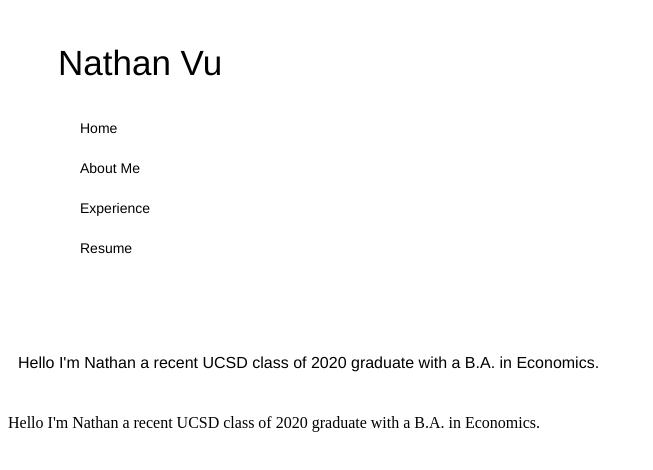
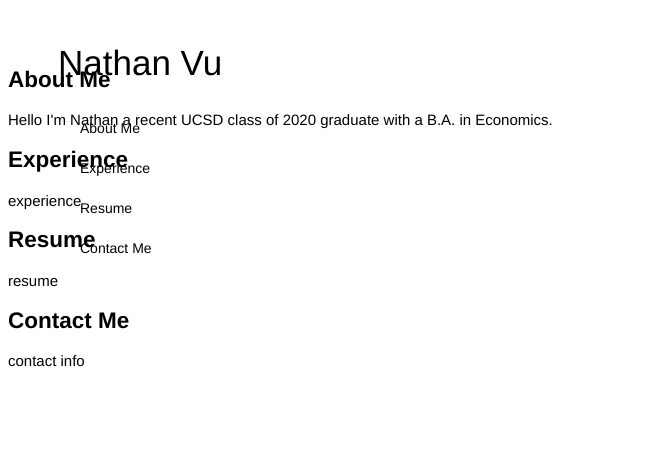
Before and after one commit to combinathan/combinathan.github.io, a plain HTML site: page index.html in a window 1280 px wide. Shown: the whole page, without its empty margins (0-653 px from the left). Drawn offline with nearby package versions, Linux system fonts and the light colour scheme.

Commit message:
Update index.html

```diff
--- a/index.html
+++ b/index.html
@@ -1,10 +1,8 @@
 <!DOCTYPE html>
-<head>
 <link rel="stylesheet" type="text/css" href="css.css">
 <script src="jquery-3.4.0.min.js"></script>
-</head>
 
-<body>
+
 <style>
     .header {
         font-family: helvetica;
@@ -12,13 +10,14 @@
         top: 35px;
         left: 50px;
         position: relative;
-
     }
 
     .navbar{
         width: 100px;
         padding: 60px;
-          position: sti;
+        position: fixed;
+        list-style-type: none;
+        margin: auto;
     }
 
     .navbar a{
@@ -34,9 +33,19 @@
         background-color: orange;
     }
 
-      #homePage {
-          font-family: helvetica;
-          padding: 10px;
+    .wrapper {
+      display: flex;
+      flex-flow: row wrap;
+      text-align: justify;
+      position: relative;
+      flex: 1 100%;
+    }
+
+    .main {
+      font-family: helvetica, arial;
+      font-size: 15px;
+      flex: 1 100%;
+      order: 3;
     }
 
     ul {
@@ -47,23 +56,35 @@
 
 </style>
 
-  <main>
 <h class="header">Nathan Vu</h>
+
+
+<div class="wrapper">
+  <div class="main">
+    <article>
+      <h2 id="aboutMe">About Me</h2>
+      <p> Hello I'm Nathan a recent UCSD class of 2020 graduate with a B.A. in Economics. </p>
+    </article>
+    <article>
+      <h2 id="experience">Experience</h2>
+      <p>experience</p>
+    </article>
+    <article>
+      <h2 id="resume">Resume</h2>
+      <p>resume</p>
+    </article>
+    <article>
+      <h2 id="contact">Contact Me</h2>
+      <p>contact info</p>
+    </article>
+  </div>
+
   <div class="navbar">
     <ul>
-        <li><a href="#homePage">Home</a></li>
       <li><a href="#aboutMe">About Me</a></li>
-        <li><a href="#experiences">Experience</a></li>
+      <li><a href="#experience">Experience</a></li>
       <li><a href="#resume">Resume</a></li>
+      <li><a href="#contact">Contact Me</a></li>
     </ul>
   </div>
-
-    <div id="homePage">
-      <p> Hello I'm Nathan a recent UCSD class of 2020 graduate with a B.A. in Economics. </p>
 </div>
-    <div id="About Me">
-      <p> Hello I'm Nathan a recent UCSD class of 2020 graduate with a B.A. in Economics. </p>
-    </div>
-
-  </main>
-</body>
```
Lines whose indentation alone changed are shown as unchanged.
